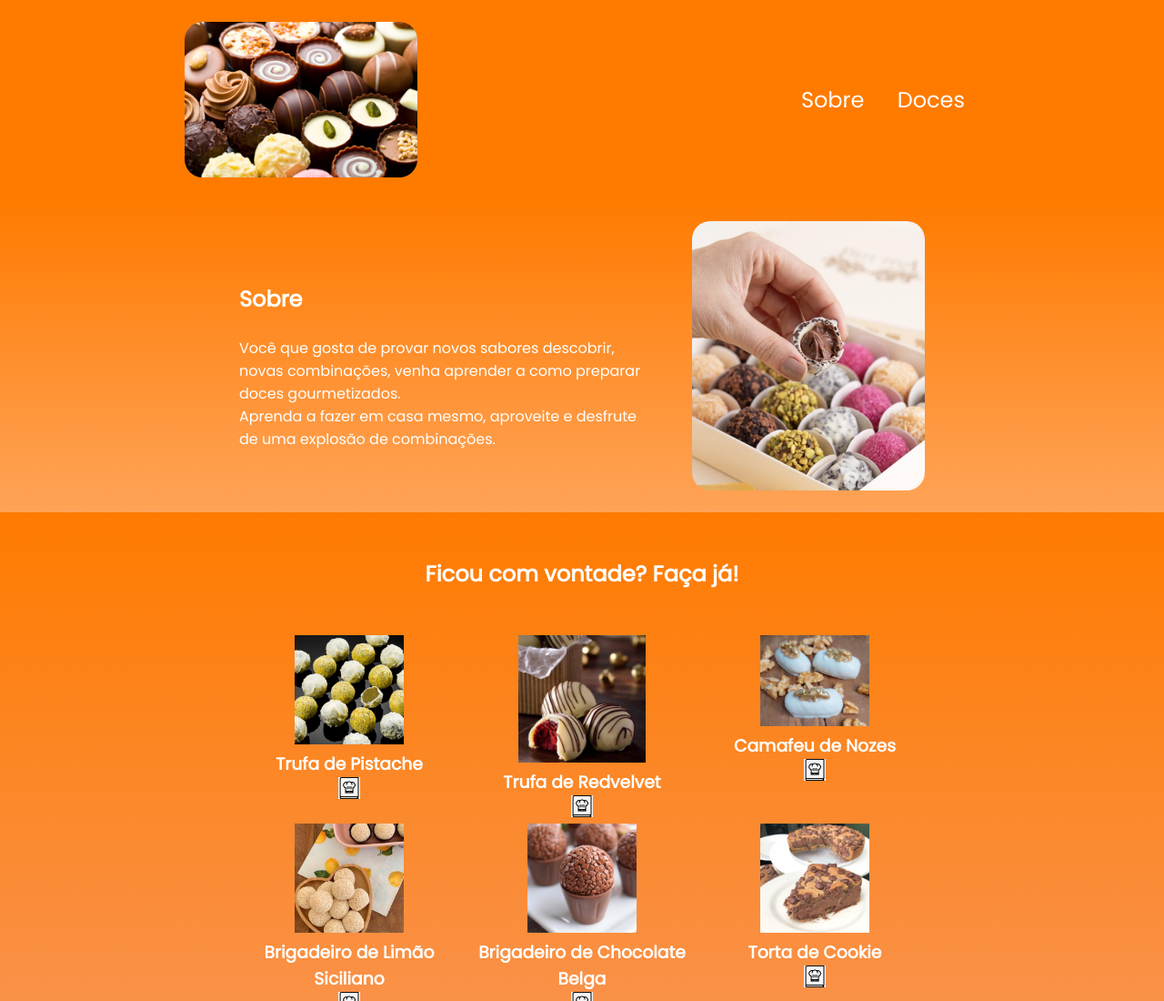
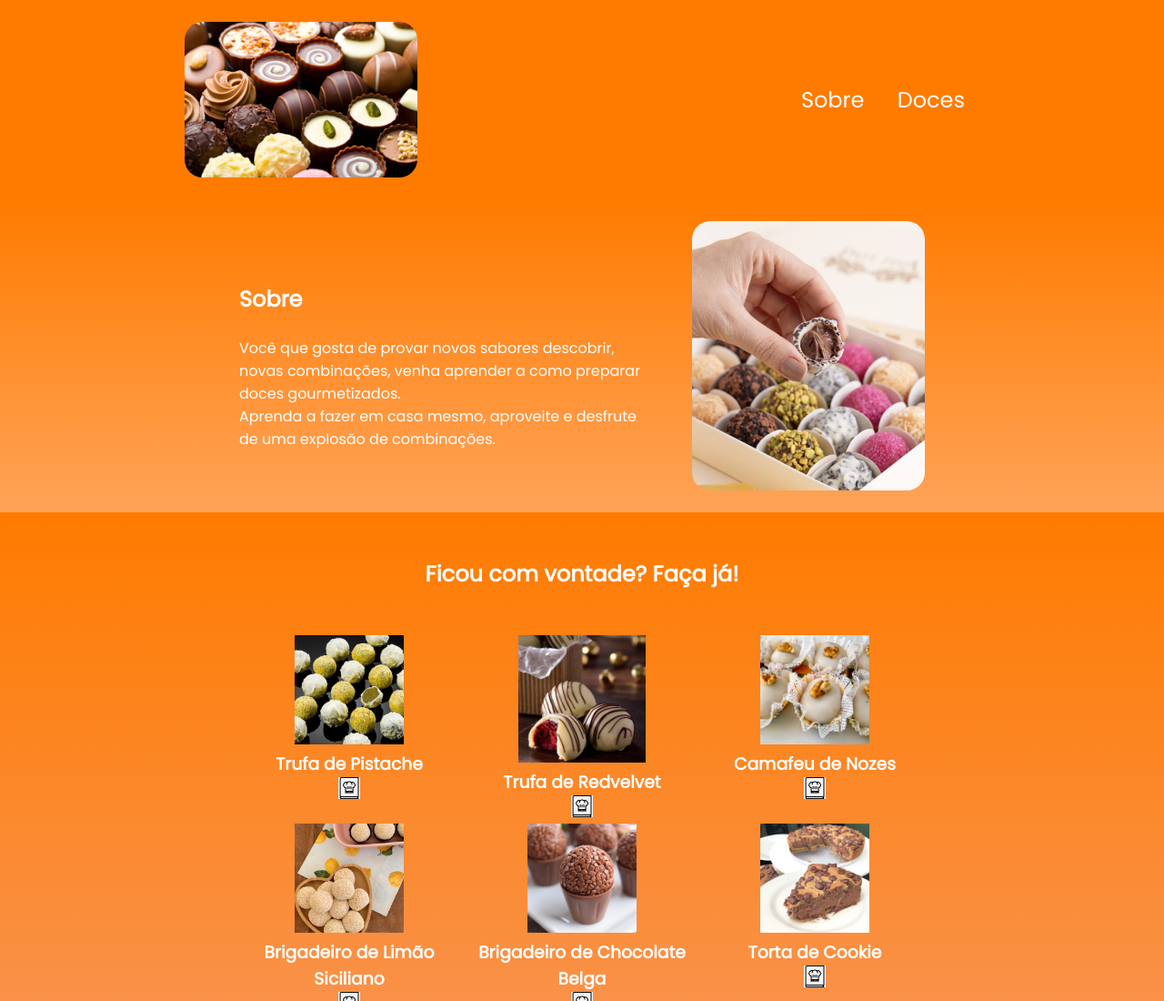
Before and after one commit to anavictoriaj/anavictoriadorj, a plain HTML site: page index.html in a window 1280 px wide. Shown: the top 1100 px of the page at 91% size. Drawn offline with Linux system fonts and the light colour scheme.

Commit message:
Add files via upload

```diff
--- a/index.html
+++ b/index.html
@@ -50,7 +50,7 @@
           </div>
 
       <div class="personagem-div">
-            <img class="personagem-imagem" src="file.png"  alt="camafeu">
+            <img class="personagem-imagem" src="nozes.jpg"  alt="camafeu">
             <h3 class="personagem-nome">Camafeu de Nozes</h3>
             <a href="https://www.tudogostoso.com.br/receita/13585-camafeu-de-nozes.html"><img class="personagem-icone" src="iconereceita.png" alt="icone"></a>
       </div>
```
Also changed, not shown: nozes.jpg (added).
